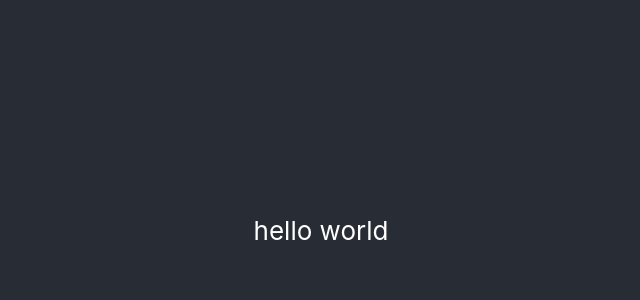
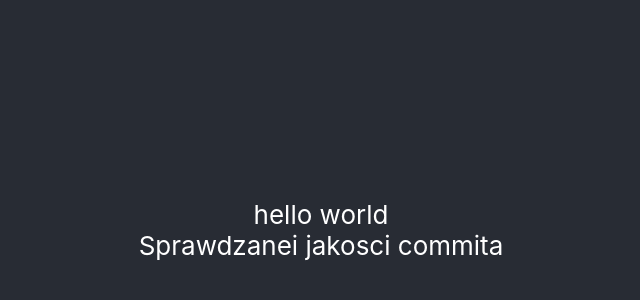
Before and after one commit to leszczynskidawid/ShopApplication, a React (Create React App) app: page / in a window 1280 px wide. Shown: the part 170-470 px from the top of the page, without its empty margins (319-959 px from the left). Built offline with nearby package versions, Linux system fonts and the light colour scheme.

Commit message:
'secodn commit'

```diff
--- a/src/App.js
+++ b/src/App.js
@@ -6,6 +6,7 @@ function App() {
     <div className="App">
       <header className="App-header">
       <div>hello world</div>
+      <span>Sprawdzanei jakosci commita</span>
       </header>
     </div>
   );
```
